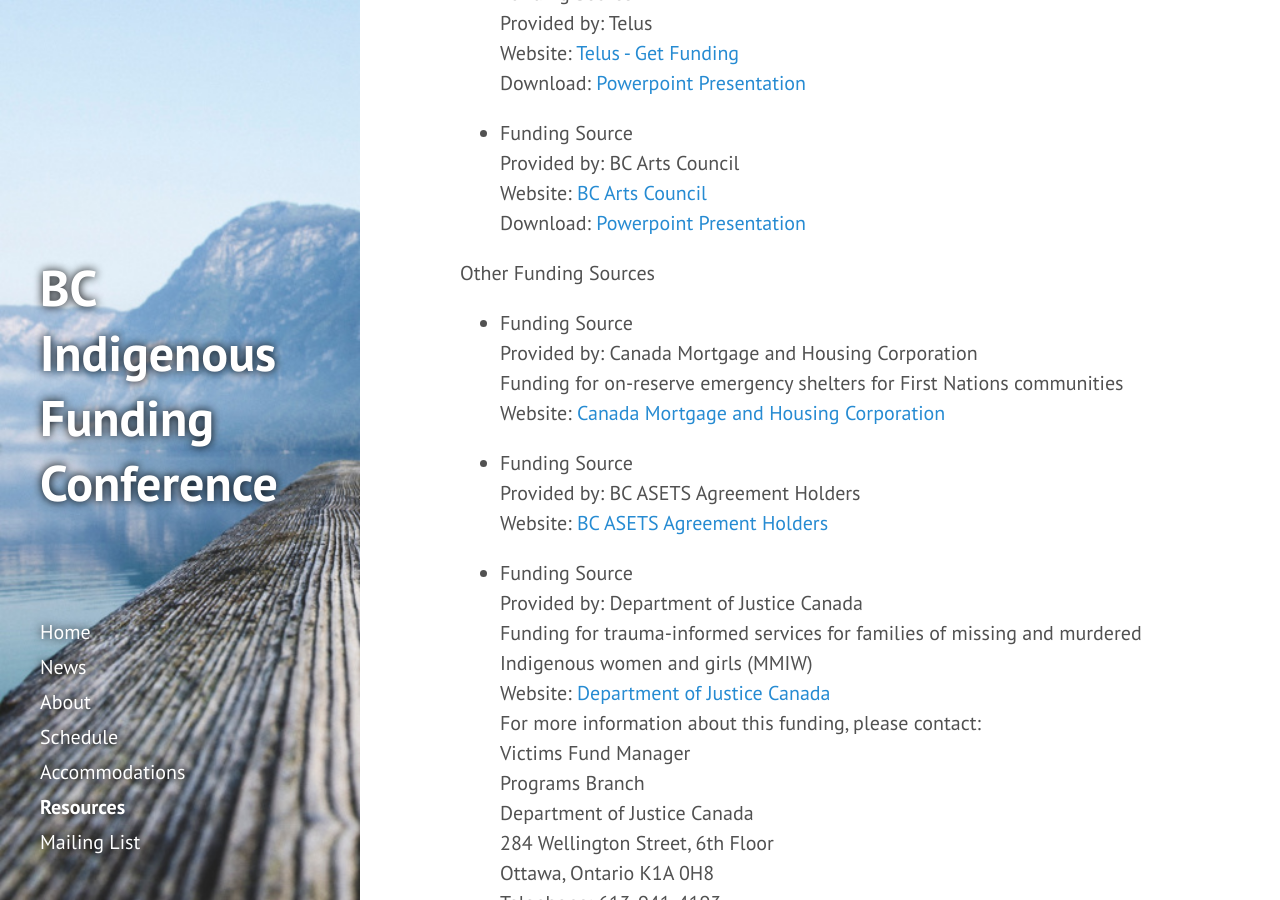
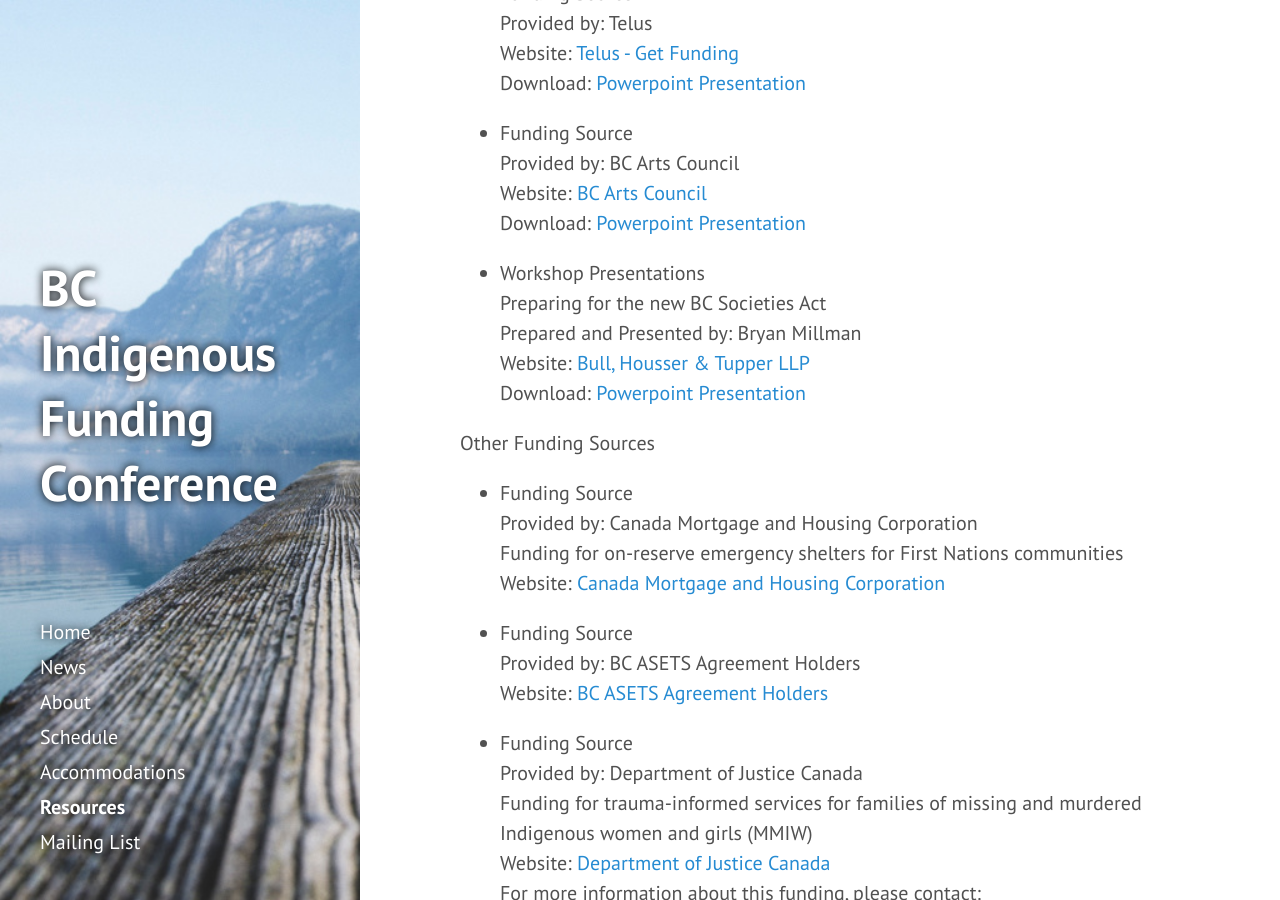
Before and after one commit to BCAAFC/funding-conference-2016, a Jekyll site: the page built from resources.md, in a window 1280 px wide and 900 px high, scrolled down 1062 px. Built offline with Jekyll 4.4.1, drawn with Linux system fonts in a browser that asks for light colours; nearby versions of some CDN libraries.

Commit message:
resources
added BC societies act WS PPT

```diff
--- a/resources.md
+++ b/resources.md
@@ -66,6 +66,17 @@
   Website: [BC Arts Council](https://www.bcartscouncil.ca/)
   <br>
   Download: [Powerpoint Presentation](/public/resources/BCArtsCouncil.pptx)
+
+* Workshop Presentations
+  <br>
+  Preparing for the new BC Societies Act
+  <br>
+  Prepared and Presented by: Bryan Millman
+  <br>
+  Website: [Bull, Housser & Tupper LLP](https://www.bht.com/)
+  <br>
+  Download: [Powerpoint Presentation](/public/resources/PreparingforthenewBCSocietiesAct.ppt)
+  <br>
 
  Other Funding Sources
 
```
